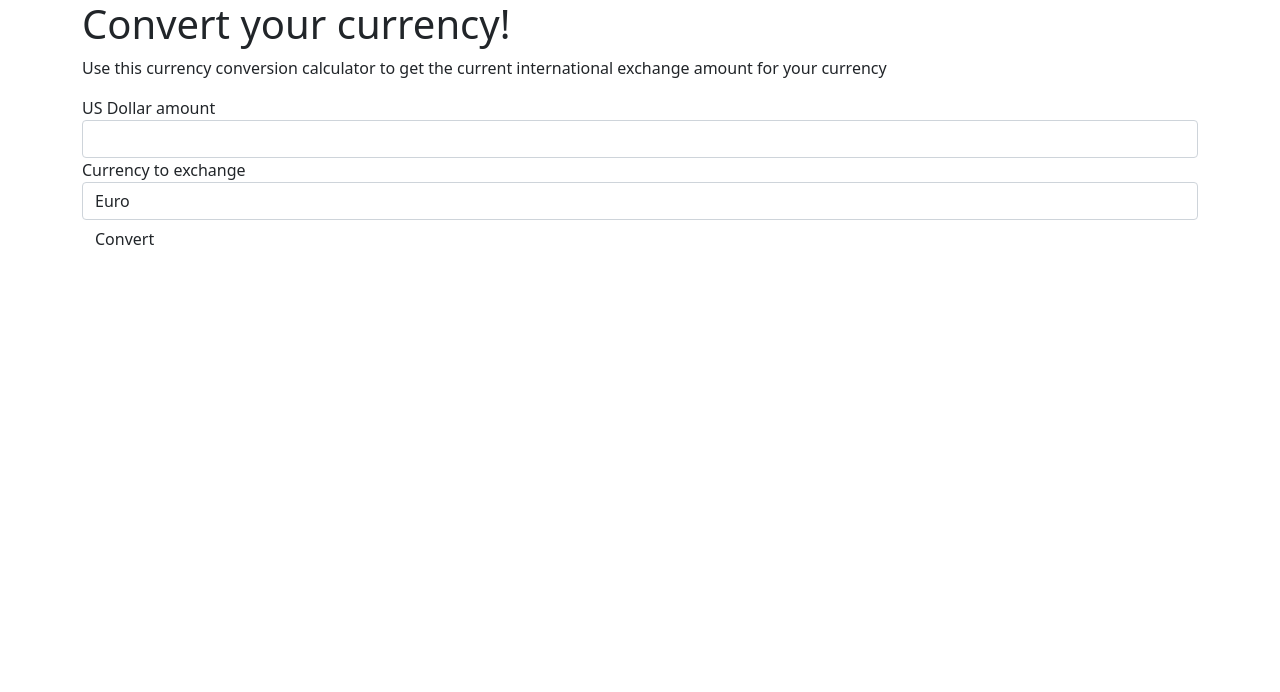
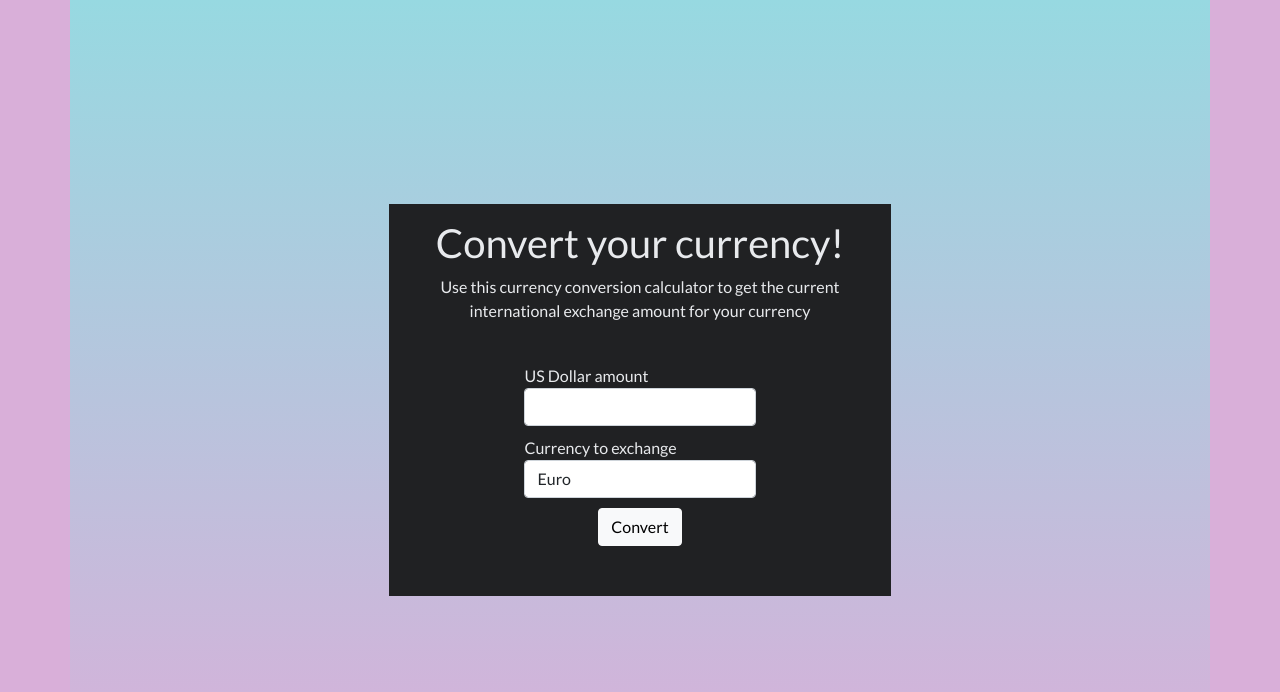
Before and after one commit to meganmckissack/currency-converter, a website built with webpack: page src/index.html in a window 1280 px wide. Built offline with nearby package versions, Linux system fonts and the light colour scheme.

Commit message:
add styles

```diff
--- a/src/css/styles.css
+++ b/src/css/styles.css
@@ -0,0 +1,55 @@
+@import url('https://fonts.googleapis.com/css2?family=Lato:wght@300;400&display=swap');
+
+
+body{
+  background-color: #D9AFD9;
+  font-family: 'Lato', sans-serif;
+  color: #E8EAED;
+}
+
+.container {
+  background-image: linear-gradient(0deg, #D9AFD9 0%, #97D9E1 100%);
+  display: flex;
+  flex-direction: column;
+  justify-content: center;
+  align-items: center;
+  position: absolute;
+  right: 0;
+  left: 0;
+  top: 0;
+  bottom: 0;
+}
+
+.contentContainer {
+  background-color: #202123;
+  max-width: 45%;
+}
+
+header {
+  text-align: center;
+  padding: 5px;
+  margin: 10px;
+}
+
+#currencySelector {
+  justify-content: center;
+  width: 50%;
+  padding: 5px;
+  margin: auto;
+}
+
+.form-group {
+  padding: 5px;
+}
+
+.form-submit {
+  text-align: center;
+  padding: 5px;
+}
+
+.results {
+  text-align: center;
+  margin: 10px;
+  padding: 10px;
+  color: #da7871;
+}
--- a/src/index.html
+++ b/src/index.html
@@ -7,19 +7,27 @@
 
 <body>
   <div class="container">
+    <div class="contentContainer">
+      <header>
         <h1>Convert your currency!</h1>
-    <p>Use this currency conversion calculator to get the current international exchange amount for your currency</p>
+        <p>Use this currency conversion calculator to get the current international exchange amount for your currency
+        </p>
+      </header>
       <form id="currencySelector">
         <div class="form-group">
           <label for="currencyInput">US Dollar amount</label>
           <input id="currencyInput" class="form-control" type="number" step="0.01">
         </div>
+        <div class="form-group">
           <label for="currenyExhangeType">Currency to exchange</label>
           <select class="form-control" id="currency">
             <option value="EUR">Euro</option>
             <option value="GNF">Guinean franc</option>
           </select>
-      <button type="submit" class="btn" id="currencyInput">Convert</button>
+        </div>
+        <div class="form-submit">
+          <button type="submit" class="btn btn-light" id="currencyInput">Convert</button>
+        </div>
       </form>
       <div class="results">
         <div id="exchangeRate"></div>
@@ -27,6 +35,7 @@
         <div id="errorMessage"></div>
       </div>
     </div>
+  </div>
 </body>
 
 </html>
```
Lines whose indentation alone changed are shown as unchanged.
